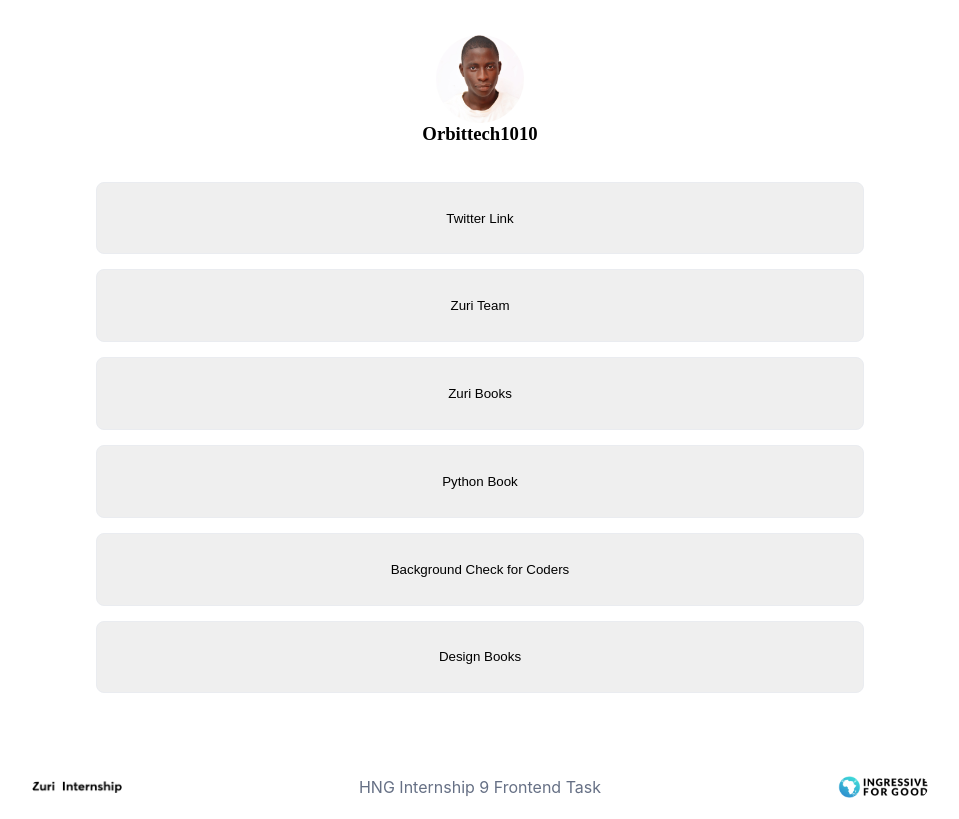
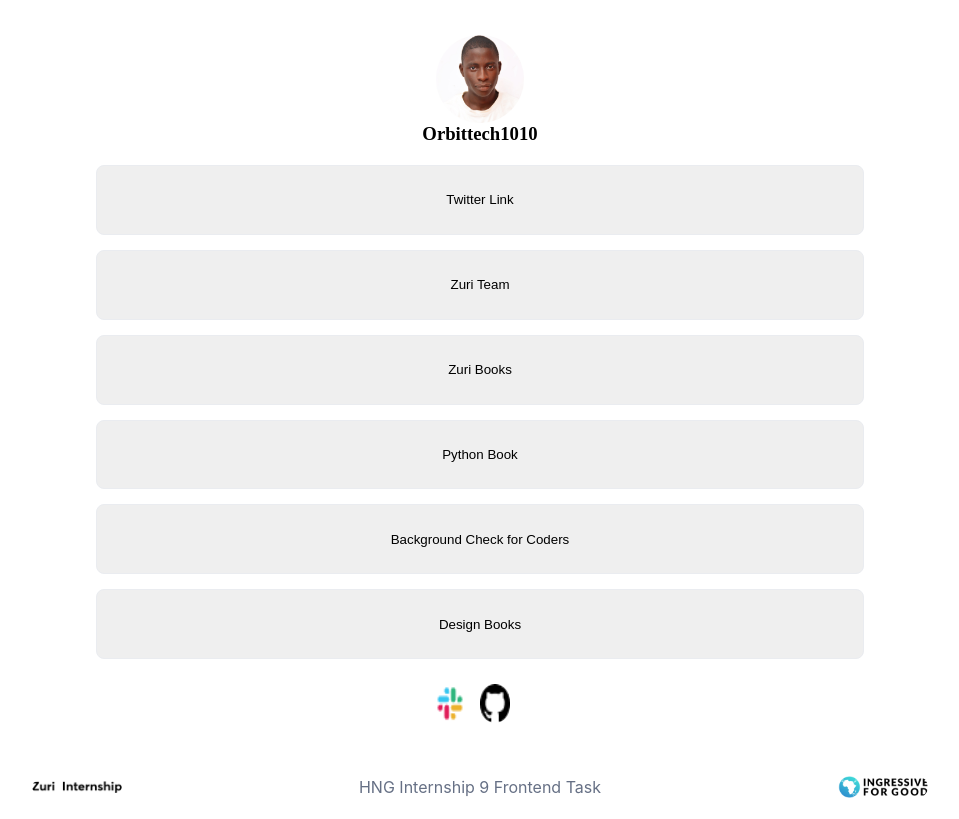
Before and after one commit to abdul-o/hng-fisrt-task, a plain HTML site: page index.html in a window 1280 px wide. Shown: the whole page, without its empty margins (160-1119 px from the left). Drawn offline with Linux system fonts and the light colour scheme.

Commit message:
social section

```diff
--- a/index.html
+++ b/index.html
@@ -52,6 +52,10 @@
             >Design Books</a
           >
         </button>
+        <div class="social-section">
+            <img src="./Asset/slack (1).png" alt="_blank">
+            <img src="./Asset/Social icon.png" alt="_blank">
+        </div>
       </div>
     </body>
 
--- a/style.css
+++ b/style.css
@@ -5,7 +5,7 @@
 }
 
 body {
-  background-color: ;
+
   overflow-y: scroll;
 }
 
@@ -52,6 +52,23 @@ img {
   width: 88px;
   height: 88px;
 }
+.social-section{
+    width: 100%;
+  height: 8%;
+
+  display: flex;
+  flex-direction: row;
+  justify-content: center;
+  align-items: center;
+  margin-top: 8px;
+
+}
+
+.social-section img{
+    height: 90%;
+    width: 30px;
+    margin-right: 15px;
+}
 
 .foot {
   display: flex;
```
Also changed, not shown: Asset/Social icon.png (added), Asset/slack (1).png (added).
